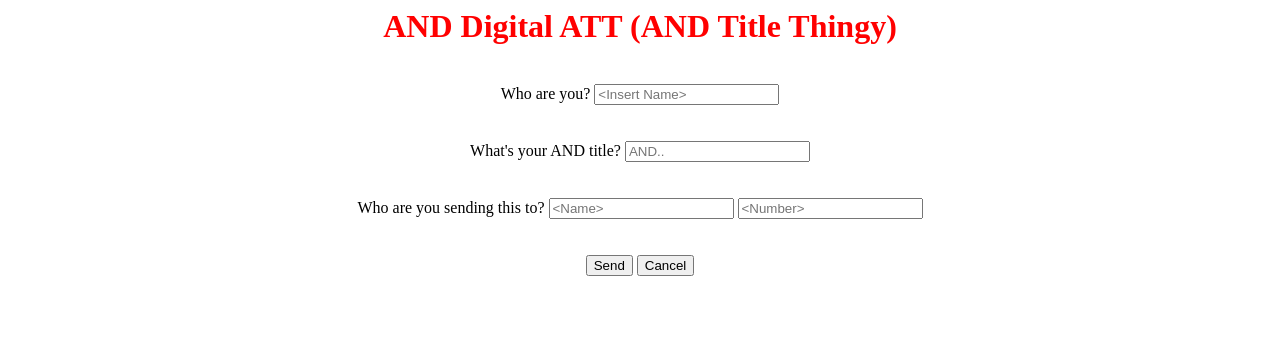
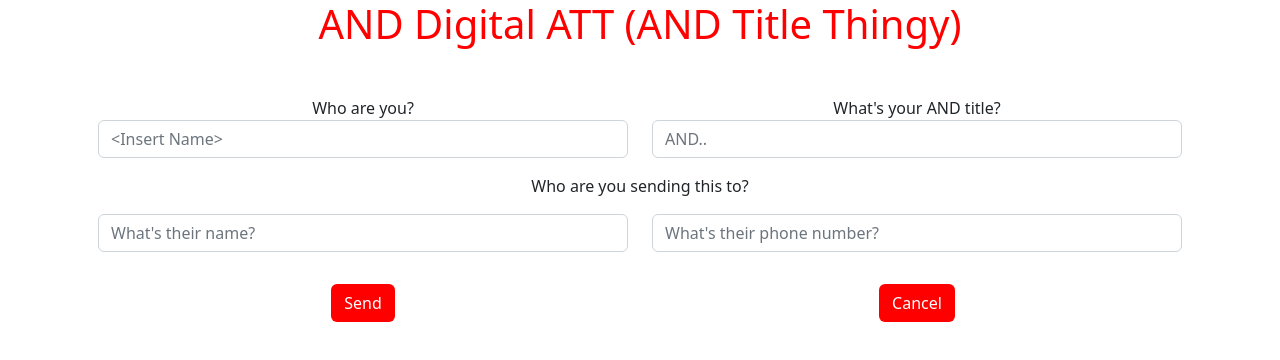
Before and after one commit to Parth097/ATT, a website: page index.html in a window 1280 px wide. Drawn offline with nearby package versions, Linux system fonts and the light colour scheme.

Commit message:
Adding more styling and bootstrap to the main page

```diff
--- a/index.html
+++ b/index.html
@@ -1,43 +1,90 @@
+<html>
+
+<head>
+  <!-- Required meta tags -->
+  <meta charset="utf-8" />
+  <meta name="viewport" content="width=device-width, initial-scale=1, shrink-to-fit=no" />
+
+  <!-- Bootstrap CSS -->
+  <!-- CSS only -->
+  <link href="https://cdn.jsdelivr.net/npm/bootstrap@5.2.0-beta1/dist/css/bootstrap.min.css" rel="stylesheet"
+    integrity="sha384-0evHe/X+R7YkIZDRvuzKMRqM+OrBnVFBL6DOitfPri4tjfHxaWutUpFmBp4vmVor" crossorigin="anonymous">
+  <script src="https://cdn.jsdelivr.net/npm/bootstrap@5.2.0-beta1/dist/js/bootstrap.bundle.min.js"
+    integrity="sha384-pprn3073KE6tl6bjs2QrFaJGz5/SUsLqktiwsUTF55Jfv3qYSDhgCecCxMW52nD2"
+    crossorigin="anonymous"></script>
+  <title>AND Digital ATT</title>
+
   <style>
     h1 {
       text-align: center;
       color: red;
     }
+
     p {
       text-align: center;
     }
+
     div {
       text-align: center;
     }
+
+    .cta-btn {
+
+      color: white !important;
+      background-color: red !important;
+
+    }
   </style>
+</head>
+
 <body>
-  <div>
-    <div>
+  <div class="container">
+    <div class="row">
       <h1>AND Digital ATT (AND Title Thingy)</h1>
     </div>
     <br />
-    <div>
+    <div class="row">
+      <fieldset>
         <form action="/text-user">
+
+          <div class="row p-3">
+            <div class="col-6">
               <label for="SenderName">Who are you?</label>
-        <input id="SenderName" type="text" placeholder="<Insert Name>" />
-        <br />
-        <br />
-        <br />
+              <input id="SenderName" type="text" placeholder="<Insert Name>" class="form-control" />
+            </div>
+            <div class="col-6">
               <label for="ANDTitle">What's your AND title?</label>
-        <input id="ANDTitle" type="text" placeholder="AND.." />
-        <br />
-        <br />
-        <br />
+              <input id="ANDTitle" type="text" placeholder="AND.." class="form-control" />
+            </div>
+
+          </div>
+
+          <div clas="row p-3">
             <label for="receiverName">Who are you sending this to?</label>
-        <input id="receiverName" type="text" placeholder="<Name>" />
-        <label for="receiverNum" hidden>Enter phone number</label>
-        <input id="receiverNum" type="tel" placeholder="<Number>" />
-        <br />
-        <br />
-        <br />
-        <button onclick="sendMessage()">Send</button>
-        <button type="reset">Cancel</button>
+          </div>
+          <div class="row p-3">
+            <div class="col-6">
+              <input id="receiverName" type="text" placeholder="What's their name?" class="form-control" />
+            </div>
+            <div class="col-6">
+
+              <input id="receiverNum" type="tel" placeholder="What's their phone number?" class="form-control" />
+            </div>
+          </div>
+
+          <div class="row p-3">
+            <div class="col-6">
+              <button class="btn cta-btn" onclick="sendMessage()">Send</button>
+            </div>
+
+            <div class="col-6">
+              <button class="btn cta-btn" type="reset">Cancel</button>
+            </div>
+          </div>
+
+
         </form>
+      </fieldset>
     </div>
   </div>
 </body>
@@ -57,3 +104,5 @@
     };
   }
 </script>
+
+</html>
--- a/package.json
+++ b/package.json
@@ -17,6 +17,7 @@
   },
   "homepage": "https://github.com/Parth097/ATT#readme",
   "dependencies": {
+    "bootstrap": "^5.1.3",
     "dotenv": "^16.0.1",
     "express": "^4.18.1",
     "twilio": "^3.77.2"
--- /dev/null
+++ b/static/styles.css
@@ -0,0 +1,5 @@
+.cta-btn {
+
+    color: white !important;
+    background-color: red !important;
+}
```
Also changed, not shown: 1 other file. Lines whose indentation alone changed are shown as unchanged.
